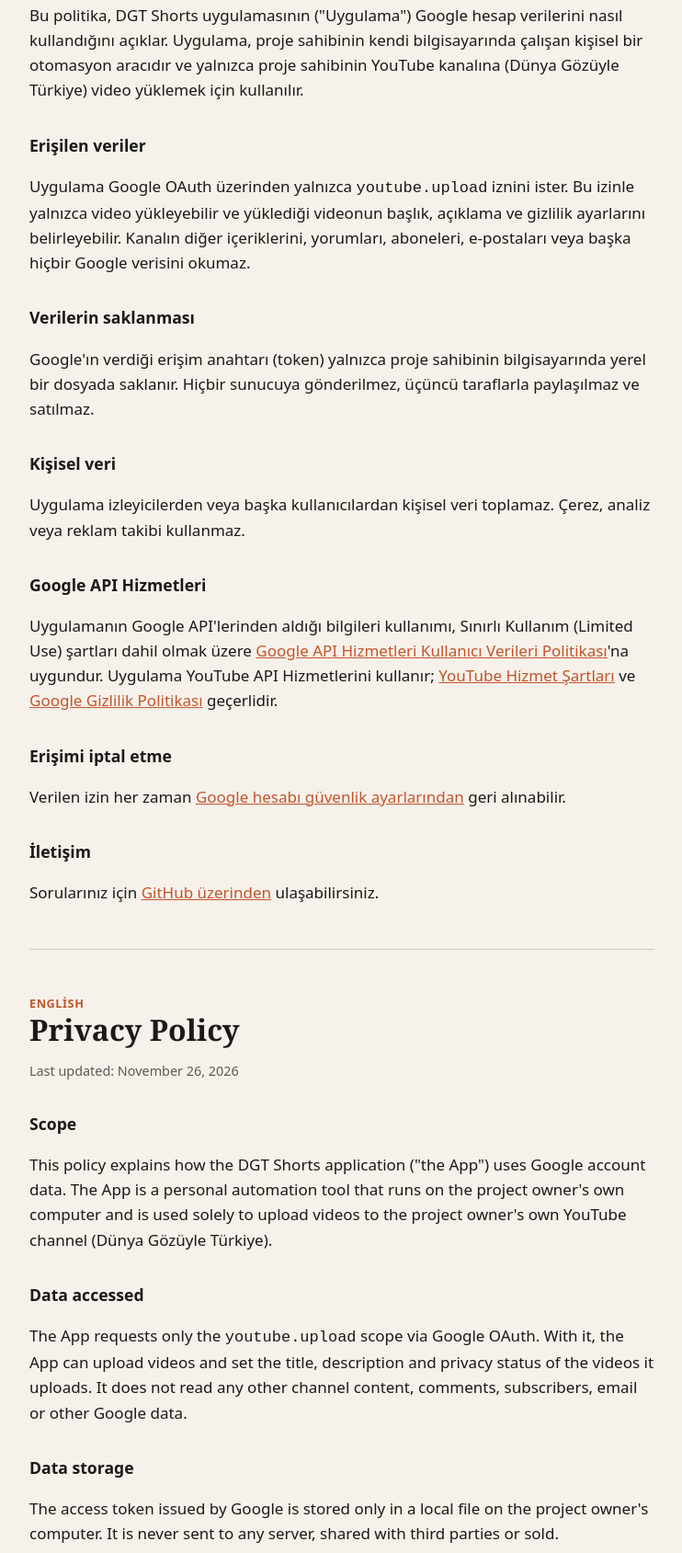
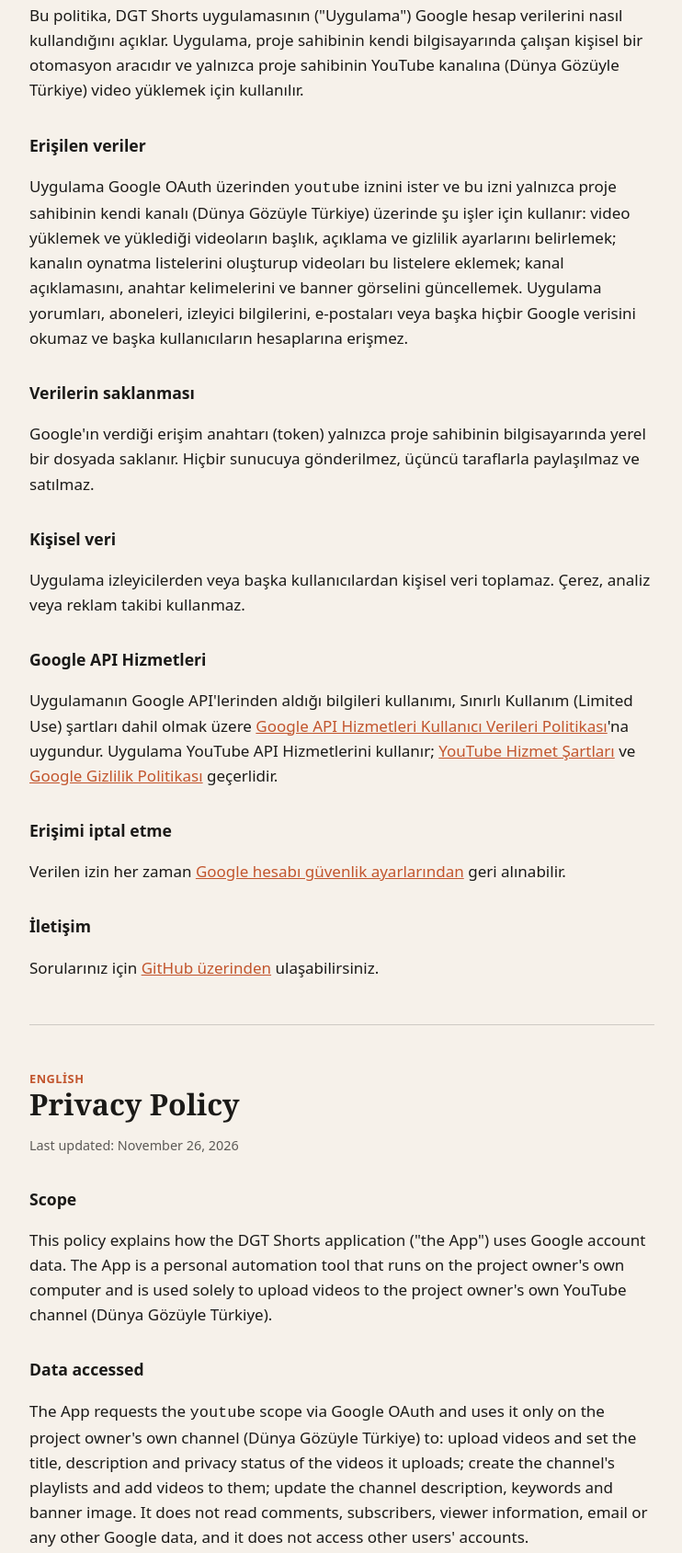
Before and after one commit to azekibalo-ctrl/dgt-shorts, a plain HTML site: page privacy.html in a window 1280 px wide. Shown: the part 225-1914 px from the top of the page at 92% size, without its empty margins (268-1010 px from the left). Drawn offline with Linux system fonts and the light colour scheme.

Commit message:
Gizlilik politikası: kanal yönetimi kapsamı
Co-Authored-By: Claude Opus 5.5 <noreply@anthropic.com>

```diff
--- a/privacy.html
+++ b/privacy.html
@@ -27,7 +27,7 @@
   <p>Bu politika, DGT Shorts uygulamasının ("Uygulama") Google hesap verilerini nasıl kullandığını açıklar. Uygulama, proje sahibinin kendi bilgisayarında çalışan kişisel bir otomasyon aracıdır ve yalnızca proje sahibinin YouTube kanalına (Dünya Gözüyle Türkiye) video yüklemek için kullanılır.</p>
 
   <h2>Erişilen veriler</h2>
-  <p>Uygulama Google OAuth üzerinden yalnızca <code>youtube.upload</code> iznini ister. Bu izinle yalnızca video yükleyebilir ve yüklediği videonun başlık, açıklama ve gizlilik ayarlarını belirleyebilir. Kanalın diğer içeriklerini, yorumları, aboneleri, e-postaları veya başka hiçbir Google verisini okumaz.</p>
+  <p>Uygulama Google OAuth üzerinden <code>youtube</code> iznini ister ve bu izni yalnızca proje sahibinin kendi kanalı (Dünya Gözüyle Türkiye) üzerinde şu işler için kullanır: video yüklemek ve yüklediği videoların başlık, açıklama ve gizlilik ayarlarını belirlemek; kanalın oynatma listelerini oluşturup videoları bu listelere eklemek; kanal açıklamasını, anahtar kelimelerini ve banner görselini güncellemek. Uygulama yorumları, aboneleri, izleyici bilgilerini, e-postaları veya başka hiçbir Google verisini okumaz ve başka kullanıcıların hesaplarına erişmez.</p>
 
   <h2>Verilerin saklanması</h2>
   <p>Google'ın verdiği erişim anahtarı (token) yalnızca proje sahibinin bilgisayarında yerel bir dosyada saklanır. Hiçbir sunucuya gönderilmez, üçüncü taraflarla paylaşılmaz ve satılmaz.</p>
@@ -54,7 +54,7 @@
   <p>This policy explains how the DGT Shorts application ("the App") uses Google account data. The App is a personal automation tool that runs on the project owner's own computer and is used solely to upload videos to the project owner's own YouTube channel (Dünya Gözüyle Türkiye).</p>
 
   <h2>Data accessed</h2>
-  <p>The App requests only the <code>youtube.upload</code> scope via Google OAuth. With it, the App can upload videos and set the title, description and privacy status of the videos it uploads. It does not read any other channel content, comments, subscribers, email or other Google data.</p>
+  <p>The App requests the <code>youtube</code> scope via Google OAuth and uses it only on the project owner's own channel (Dünya Gözüyle Türkiye) to: upload videos and set the title, description and privacy status of the videos it uploads; create the channel's playlists and add videos to them; update the channel description, keywords and banner image. It does not read comments, subscribers, viewer information, email or any other Google data, and it does not access other users' accounts.</p>
 
   <h2>Data storage</h2>
   <p>The access token issued by Google is stored only in a local file on the project owner's computer. It is never sent to any server, shared with third parties or sold.</p>
```
Also changed, not shown: index.html (+2 -2 lines).
